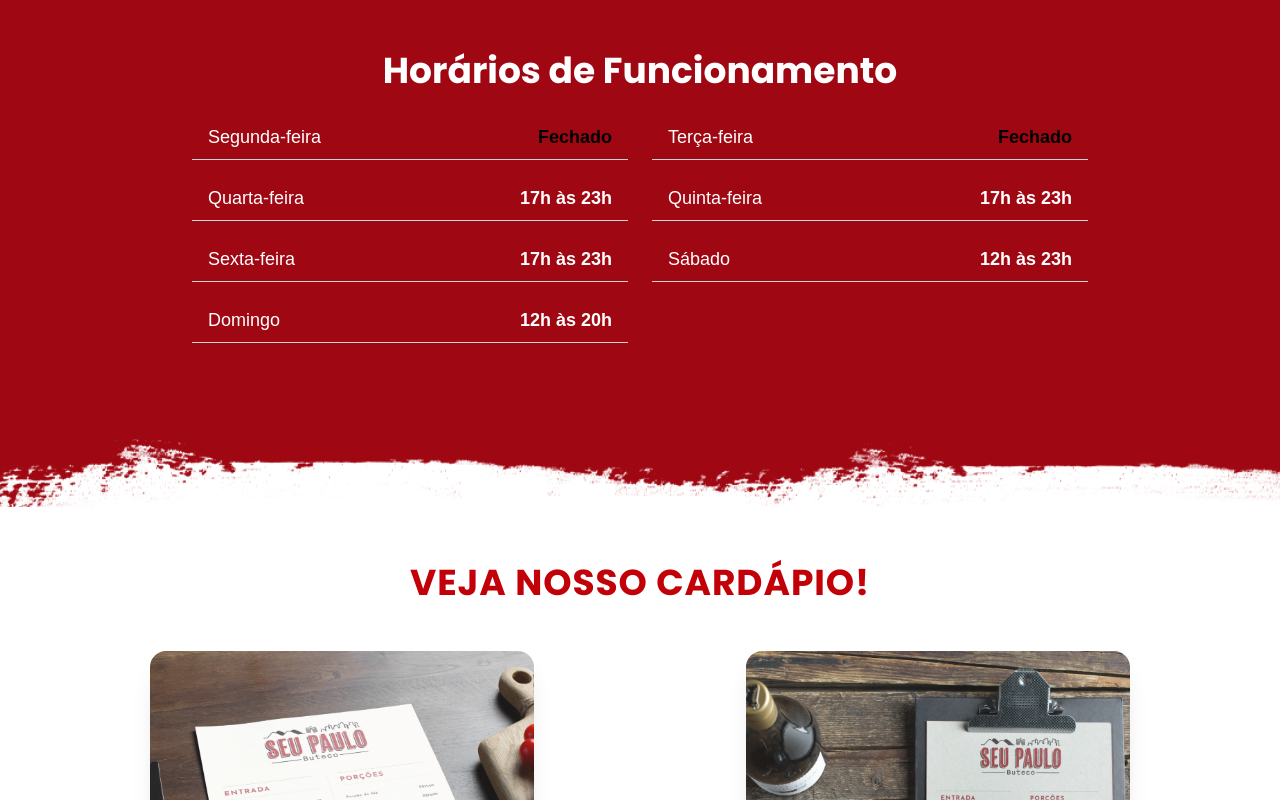
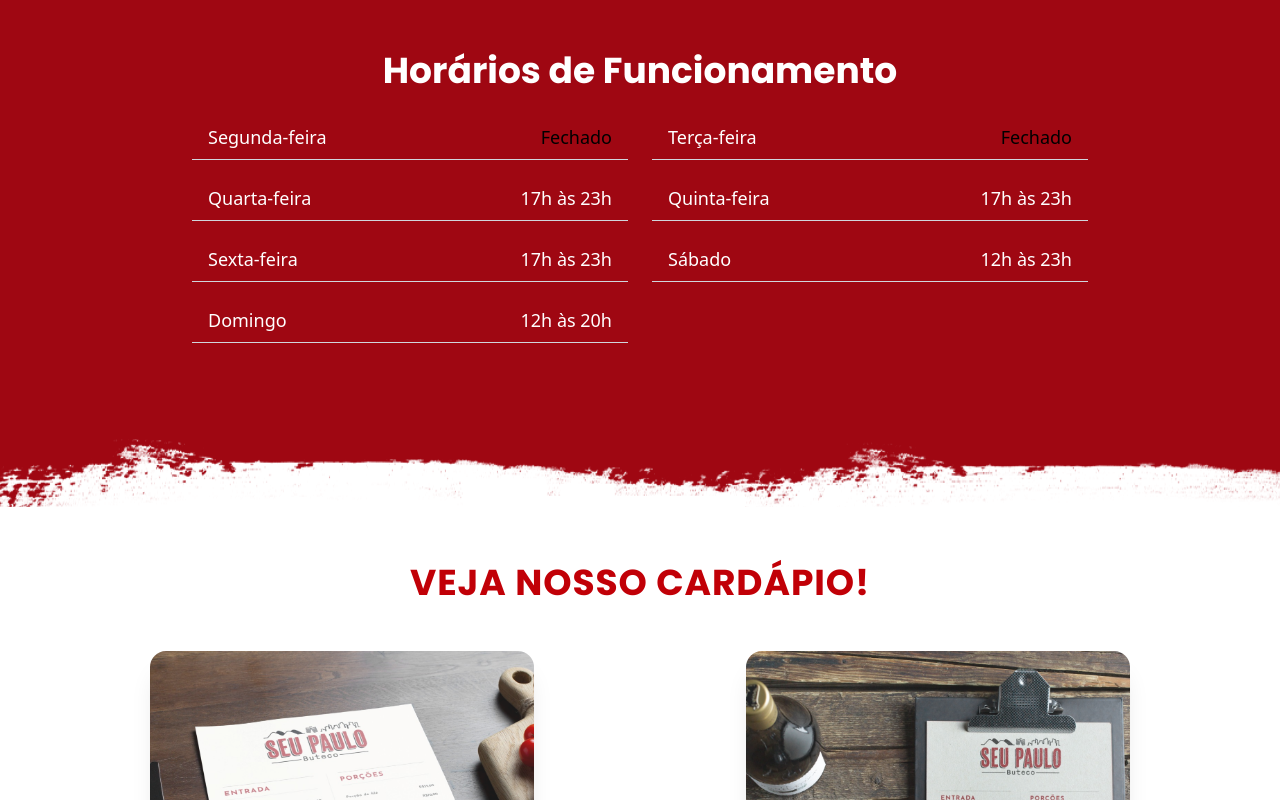
Before and after one commit to Seu-Paulo-Site/Seu-Paulo-Buteco, a Next.js app in the folder my-app/: page / in a window 1280 px wide. Shown: the part 1640-2440 px from the top of the page. Built offline with nearby package versions, Linux system fonts and the light colour scheme.

Commit message:
Ultimo commit.

```diff
--- a/my-app/src/app/components/Horarios.tsx
+++ b/my-app/src/app/components/Horarios.tsx
@@ -42,7 +42,7 @@
                         Horários de Funcionamento
                     </h2>
 
-                    <div className="grid grid-cols-1 sm:grid-cols-2 gap-4 sm:gap-6 text-white text-base sm:text-lg font-semibold"
+                    <div className="grid grid-cols-1 sm:grid-cols-2 gap-4 sm:gap-6 text-white text-base sm:text-lg "
                         data-aos="fade-right"
                         data-aos-delay="200">
                         {dias.map(({ dia, horario }) => (
--- a/my-app/src/app/globals.css
+++ b/my-app/src/app/globals.css
@@ -15,6 +15,8 @@
   --font-mono: var(--font-geist-mono);
 }
 
+
+
 @media (prefers-color-scheme: dark) {
   :root {
     --background: #0a0a0a;
@@ -25,7 +27,7 @@
 body {
   background: var(--background);
   color: var(--foreground);
-  font-family: Arial, Helvetica, sans-serif;
+
 
 }
 
```
Also changed, not shown: my-app/src/app/assets/fonts/primeira.ttf (renamed from my-app/src/app/assets/fonts/Cheap Pine W00 Sans.ttf), my-app/src/app/assets/fonts/segunda.ttf (renamed from my-app/src/app/assets/fonts/Nitti-Normal.ttf).
